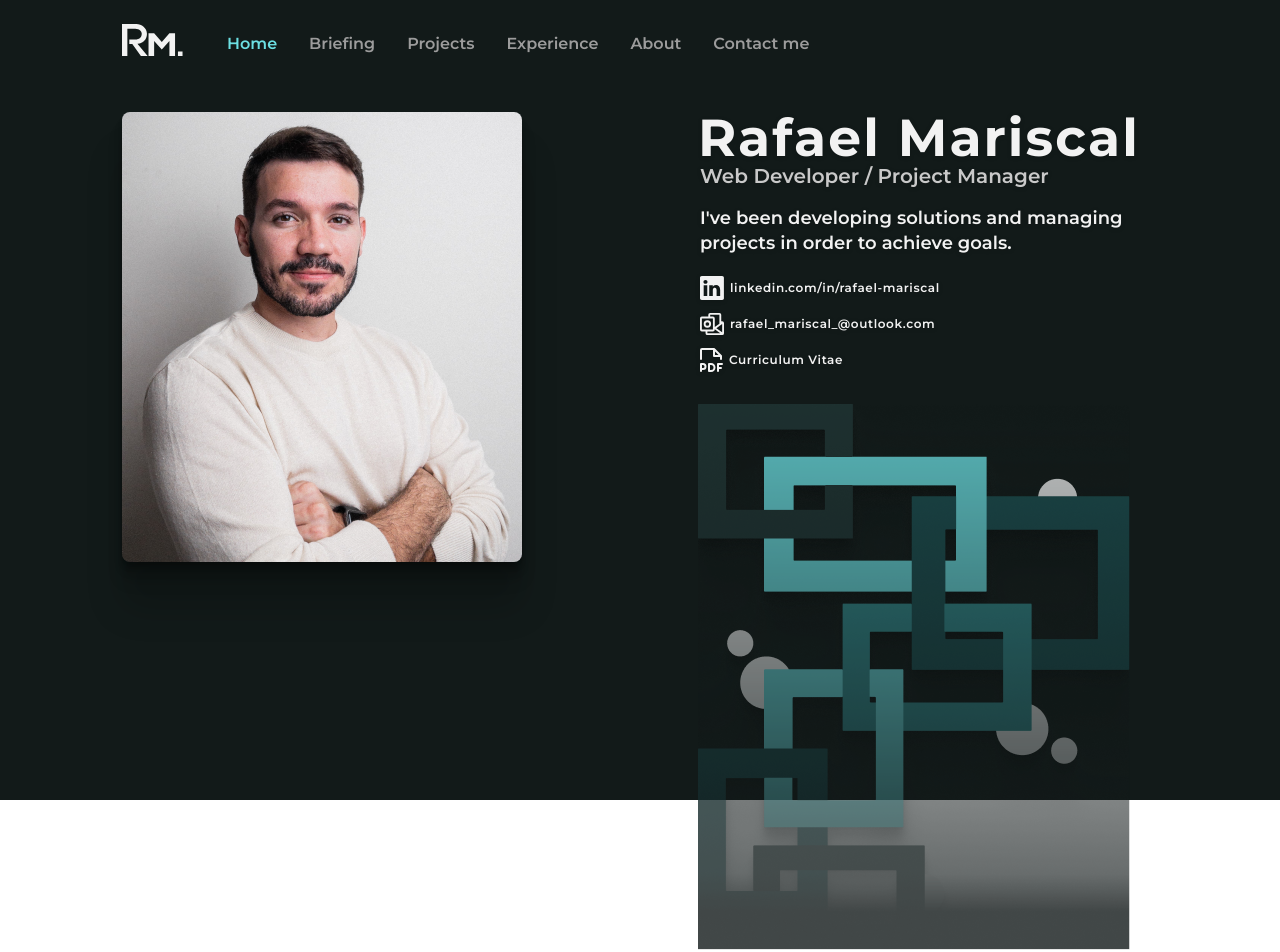
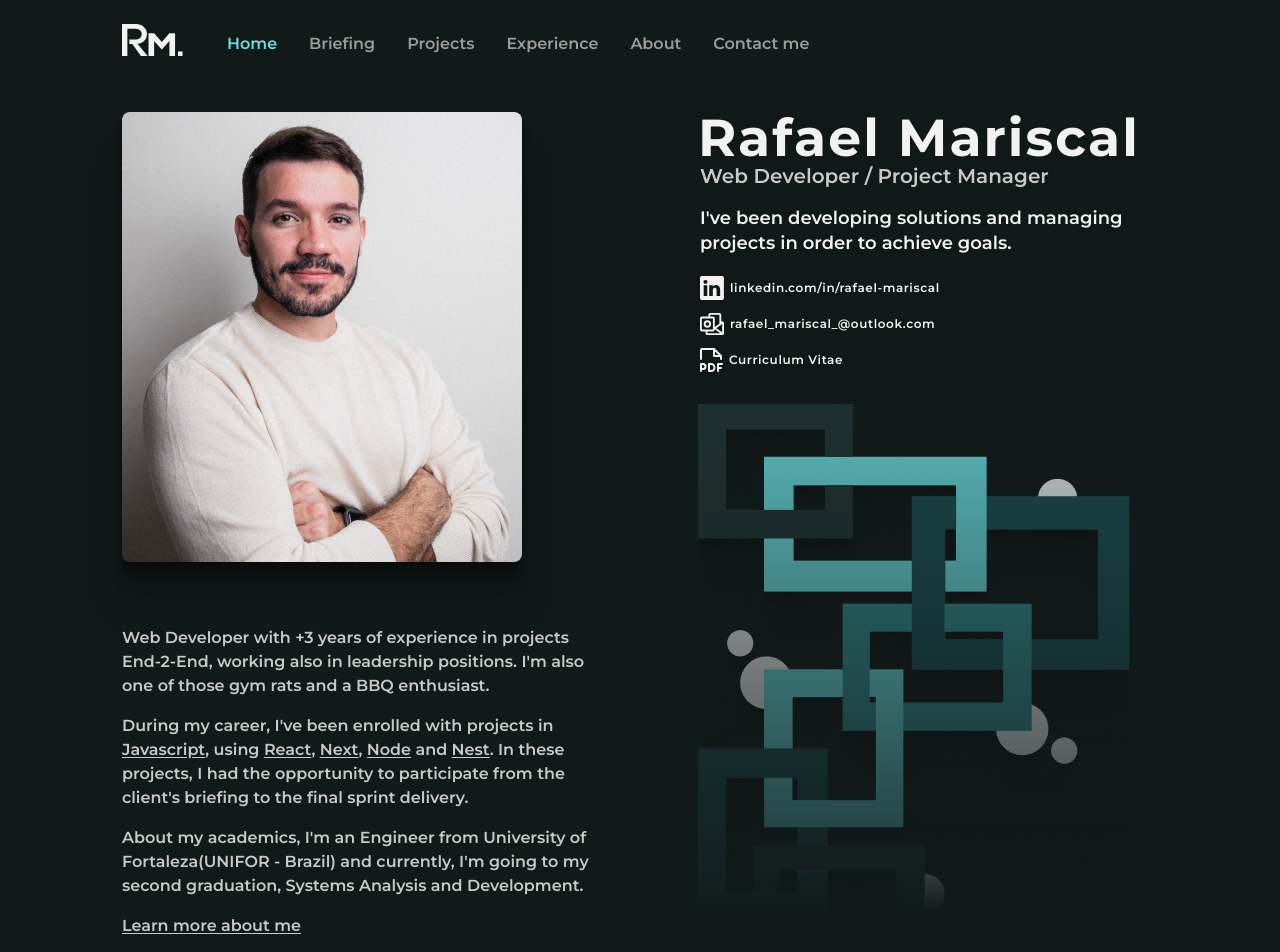
Before and after one commit to RafaelMariscal/portfolio, a Next.js app: page / in a window 1280 px wide. Shown: the top 952 px of the page. Built offline with nearby package versions, Linux system fonts and the light colour scheme.

Commit message:
Add: QuickBriefing Component

```diff
--- a/src/app/page.tsx
+++ b/src/app/page.tsx
@@ -1,5 +1,6 @@
 import Hero from '@/components/Hero'
 import Navigation from '@/components/Navigation'
+import QuickBriefing from '@/components/QuickBriefing'
 
 export default function Home() {
   return (
@@ -8,6 +9,8 @@ export default function Home() {
         <Navigation />
 
         <Hero />
+
+        <QuickBriefing />
       </div>
     </main>
   )
--- /dev/null
+++ b/src/components/QuickBriefing.tsx
@@ -0,0 +1,41 @@
+import Link from 'next/link'
+
+export default function QuickBriefing() {
+  return (
+    <article
+      className="
+        my-8 flex w-full max-w-[30.625rem] flex-col gap-4
+        self-start font-semibold text-gray-200
+        [&_strong]:font-semibold [&_strong]:underline [&_strong]:underline-offset-2
+      "
+    >
+      <p>
+        Web Developer with +3 years of experience in projects End-2-End, working
+        also in leadership positions. I&#39;m also one of those gym rats and a
+        BBQ enthusiast.
+      </p>
+      <p>
+        During my career, I&#39;ve been enrolled with projects in
+        <strong> Javascript</strong>, using <strong>React</strong>,{' '}
+        <strong>Next</strong>, <strong>Node</strong> and <strong>Nest</strong>.
+        In these projects, I had the opportunity to participate from the
+        client&#39;s briefing to the final sprint delivery.
+      </p>
+      <p>
+        About my academics, I&#39;m an Engineer from University of
+        Fortaleza(UNIFOR - Brazil) and currently, I&#39;m going to my second
+        graduation, Systems Analysis and Development.
+      </p>
+
+      <Link
+        href={''}
+        className="
+          w-fit underline underline-offset-2 transition-all duration-100
+          hover:text-cyan-400
+        "
+      >
+        Learn more about me
+      </Link>
+    </article>
+  )
+}
```
